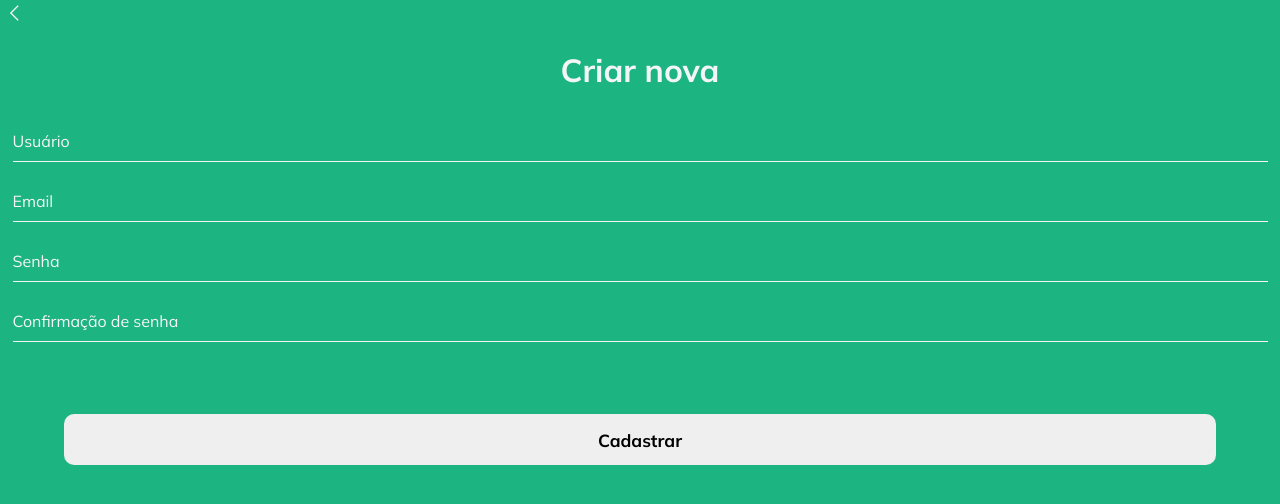
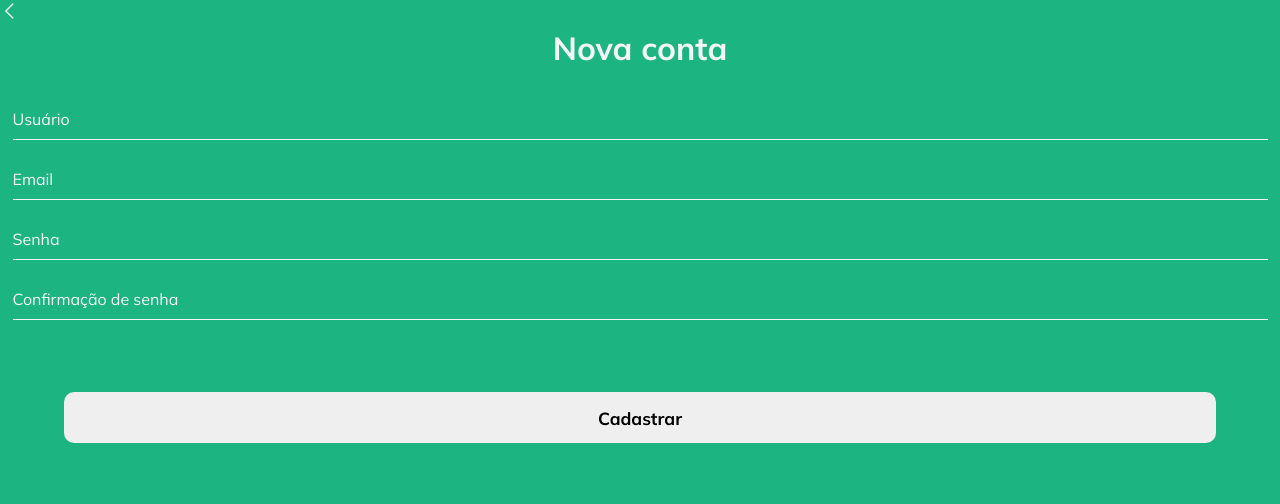
Before and after one commit to HemersonChaves/front-end_academia, a React (Vite) app: page /novousuario in a window 1280 px wide. Shown: the top 504 px of the page. Built offline with nearby package versions, Linux system fonts and the light colour scheme.

Commit message:
feat(Nav): adiciona component Nav

```diff
--- /dev/null
+++ b/src/presentation/Components/header/index.tsx
@@ -0,0 +1,13 @@
+import style from './styles.module.css';
+
+function Nav() {
+  return (
+    <nav className={style.navigation}>
+      <a href="/">
+        <i className="las la-lg la-angle-left" />
+      </a>
+    </nav>
+  );
+}
+
+export default Nav;
--- /dev/null
+++ b/src/presentation/Components/header/styles.module.css
@@ -0,0 +1,8 @@
+.header {
+  margin: 0 auto 3rem;
+  justify-content: center;
+  display: flex;
+  width: 100%;
+  padding: 10rem 2rem;
+  margin-bottom: 5rem;
+}
--- a/src/presentation/Page/novousuario/index.tsx
+++ b/src/presentation/Page/novousuario/index.tsx
@@ -1,3 +1,4 @@
+import Nav from '../../Components/header';
 import style from './styles.module.css';
 
 function NovoUsuario() {
@@ -5,13 +6,9 @@ function NovoUsuario() {
 
     <div className={style.container} data-testid="novo-usuario">
       <header>
-        <nav className={style.navigation}>
-          <a href="/">
-            <i className="las la-lg la-angle-left" />
-          </a>
-        </nav>
+        <Nav />
         <div className={style.heading}>
-          <h1>Criar nova</h1>
+          <h1>Nova conta</h1>
         </div>
       </header>
       <section>
```
